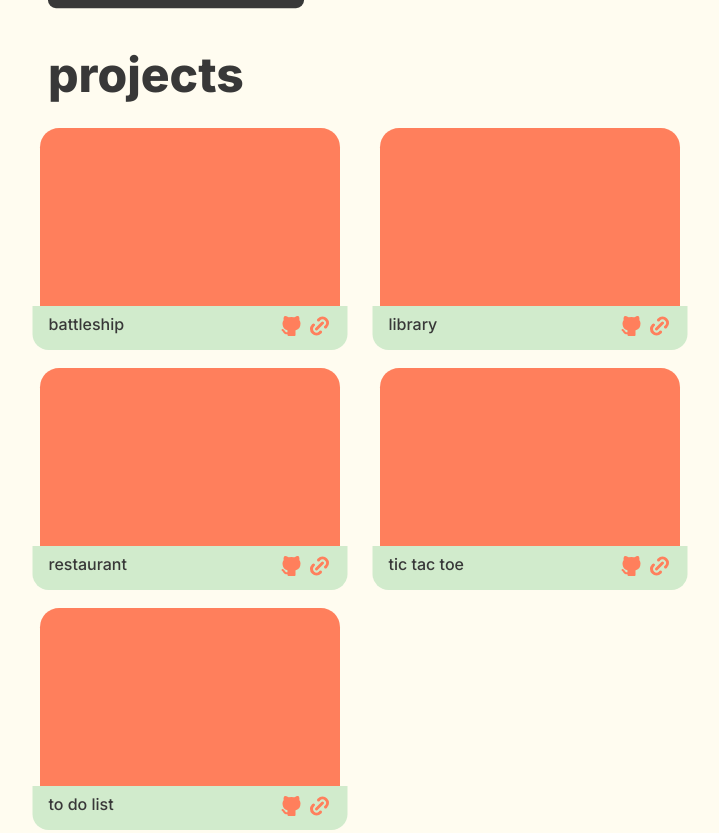
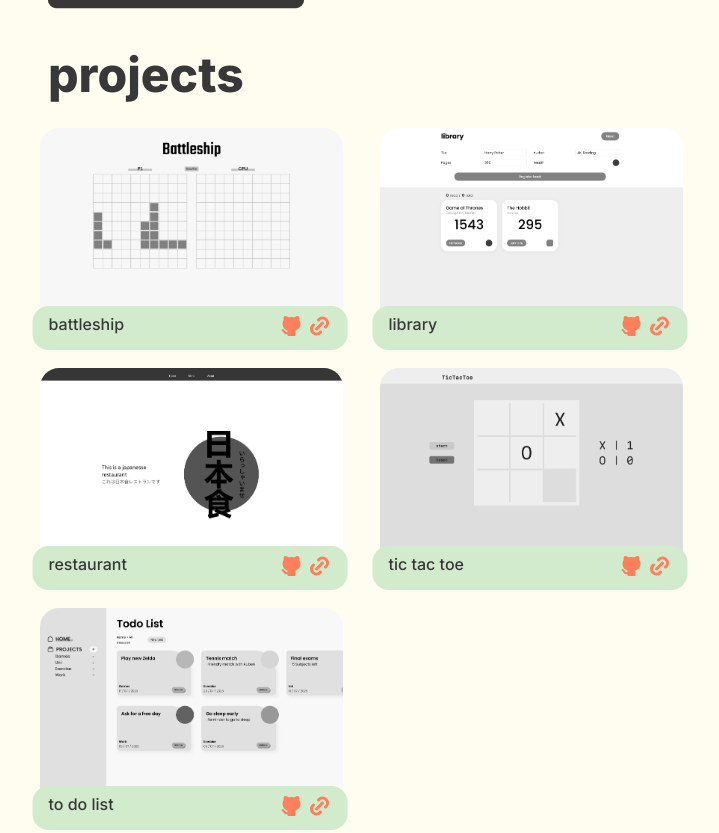
Before and after one commit to Vicker14/homepage, a website: page index.html in a window 1280 px wide. Shown: the part 439-1272 px from the top of the page, without its empty margins (280-999 px from the left). Drawn offline with Linux system fonts and the light colour scheme.

Commit message:
Images of the projects added

```diff
--- a/index.html
+++ b/index.html
@@ -35,6 +35,7 @@
             <h1>projects</h1>
             <div class="project-grid">
                 <div class="project-tile">
+                    <img src="img/project/battleship.png" alt="battleship game preview">
                     <div class="info">
                         <h2>battleship</h2>
                         <div class="icons">
@@ -44,6 +45,7 @@
                     </div>
                 </div>
                 <div class="project-tile">
+                    <img src="img/project/library.png" alt="library log app preview">
                     <div class="info">
                         <h2>library</h2>
                         <div class="icons">
@@ -53,6 +55,7 @@
                     </div>
                 </div>
                 <div class="project-tile">
+                    <img src="img/project/restaurant.png" alt="restaurant menu web preview">
                     <div class="info">
                         <h2>restaurant</h2>
                         <div class="icons">
@@ -62,6 +65,8 @@
                     </div>
                 </div>
                 <div class="project-tile">
+                    <img src="img/project/tictactoe.png" alt="tictactoe game preview">
+
                     <div class="info">
                         <h2>tic tac toe</h2>
                         <div class="icons">
@@ -71,6 +76,7 @@
                     </div>
                 </div>
                 <div class="project-tile">
+                    <img src="img/project/todolist.png" alt="to do list web preview">
                     <div class="info">
                         <h2>to do list</h2>
                         <div class="icons">
--- a/styles.css
+++ b/styles.css
@@ -16,6 +16,7 @@
 body {
     margin: 0;
     padding: 0 ;
+    overflow-x: hidden;
 
     color: var(--color-dark);
     background-color: var(--color-light);
@@ -102,6 +103,9 @@ main {
 }
 
 /* Projects */
+.projects {
+    margin-bottom: 3rem;
+}
 .project-grid {
     width: 100%;
 
@@ -117,15 +121,29 @@ main {
 }
 .project-tile {
     width: 100%;
-    background-color: var(--color-accent);
-    border-radius: 1.2rem 1.2rem 0 0;
-
     position: relative;
 
     & svg {
         stroke-width: 3;
         color: var(--color-accent);
     }
+
+    & img {
+        width: 101%;
+        height: 101%;
+        object-fit: cover;
+        border-radius: 1.2rem;
+
+        filter: grayscale();
+
+        &:hover {
+            cursor: pointer;
+            filter: none;
+            transform: scale(110%);
+        }
+    }
+
+
 }
 
 .info {
@@ -138,7 +156,7 @@ main {
 
     box-sizing: border-box;
     padding: 0.5rem 1rem;
-    border-radius: 0 0 1rem 1rem;
+    border-radius: 1rem;
 
     display: flex;
     justify-content: space-between;
@@ -151,6 +169,7 @@ main {
     /* Footer */
 
 
+/*  MEDIA VARIATIONS */
 @media (max-width: 500px) {
     nav ul {
         display: none;
```
Also changed, not shown: img/project/battleship.png (added), img/project/library.png (added), img/project/restaurant.png (added), img/project/tictactoe.png (added), img/project/todolist.png (added).
